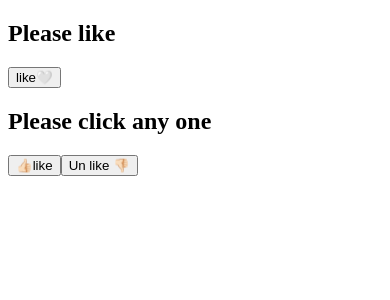
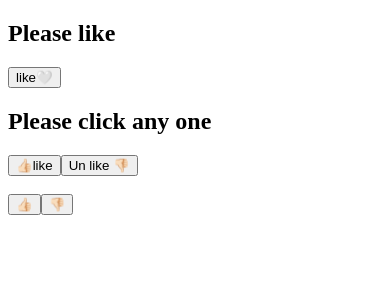
Before and after one commit to sahiba2503/my-react-app, a React (Vite) app in the folder my-vite-app/: page / in a window 390 px wide. Shown: the top 300 px of the page. Built offline with nearby package versions, Linux system fonts and the light colour scheme.

Commit message:
add different type of responsive btn

```diff
--- a/my-vite-app/src/App.jsx
+++ b/my-vite-app/src/App.jsx
@@ -1,12 +1,14 @@
 // import Todo from './Todo.jsx';
 import Likebutton from './Likebutton.jsx';
-import LikeUnlikeBtn from './LikeUnlikeBtn';
+import LikeUnlikeBtn from './LikeUnlikeBtn.jsx';
+import Choicebtn from './Choicebtn.jsx';
 
 function App() {
   return (
     <>
       <Likebutton/>
       <LikeUnlikeBtn />
+      <Choicebtn />
     </>
   );
 }
--- /dev/null
+++ b/my-vite-app/src/Choicebtn.jsx
@@ -0,0 +1,18 @@
+import {useState} from 'react'
+ function Choicebtn(){
+    const[state, setState] = useState(null);
+    return(
+        <>
+        <br></br>
+        <br></br>
+        <button onClick={()=>setState("LIke")}>
+            {state === "LIke" ? "👍" :"👍🏻"}
+        </button>
+        <button onClick={()=>setState("UnLIke")}>
+            {state === "UnLIke" ? "👎" :"👎🏻"}
+        </button>
+        </>
+    )
+
+ }
+ export default Choicebtn;
```
